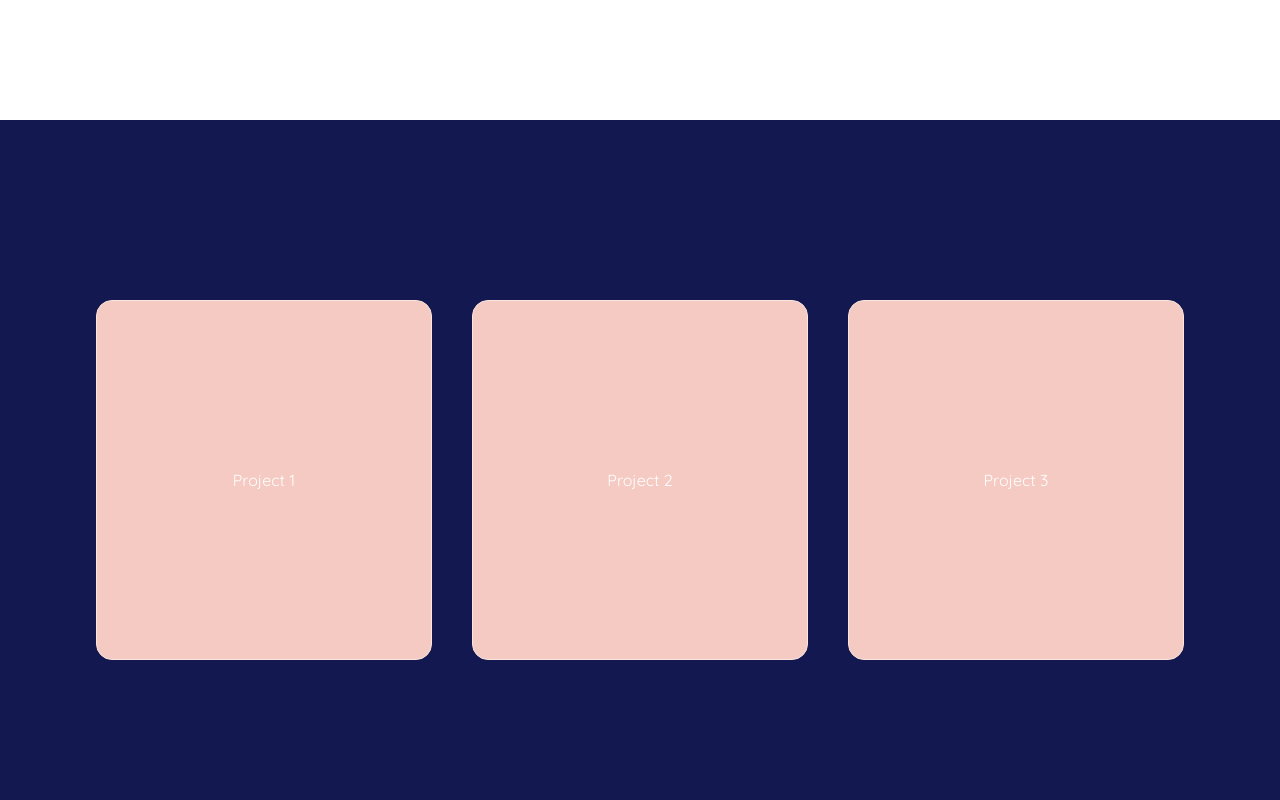
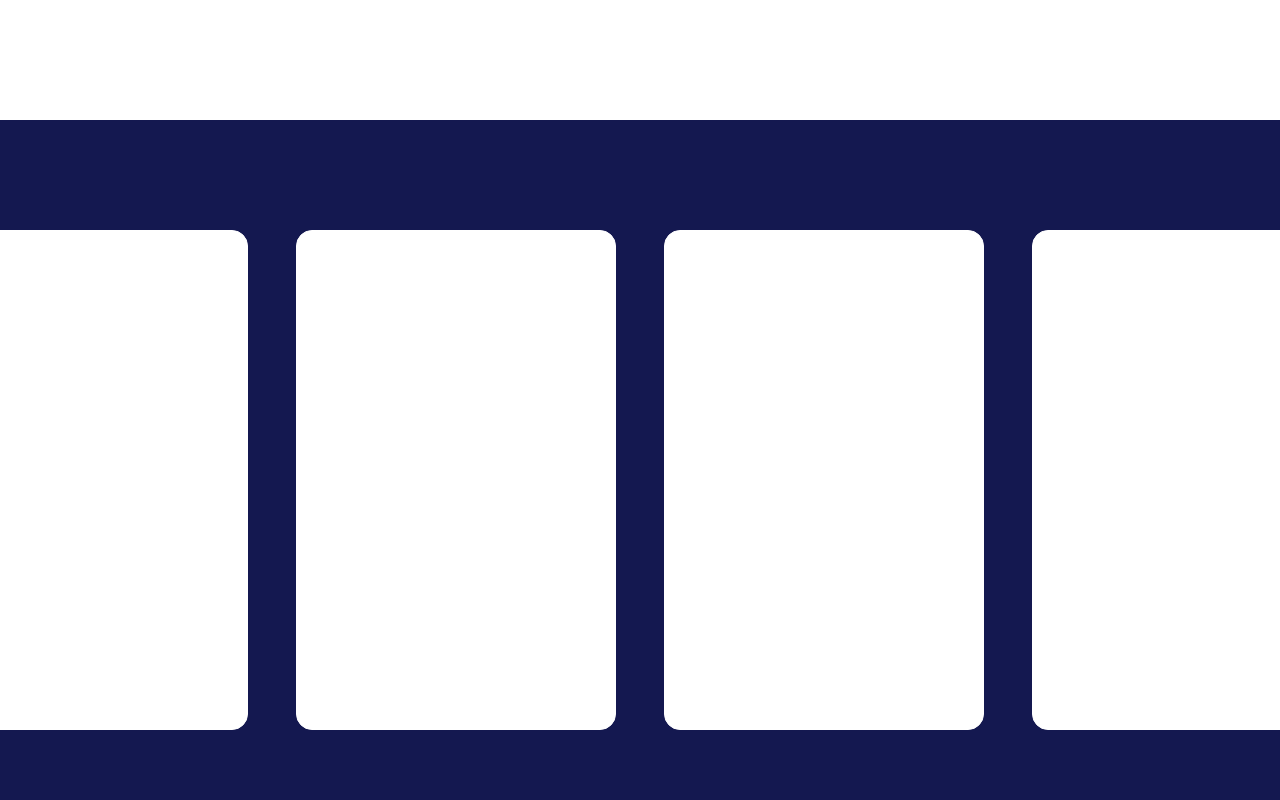
Before and after one commit to AimeeHa/Profile, a React (Vite) app in the folder react/profile/: page / in a window 1280 px wide. Shown: the part 1440-2240 px from the top of the page. Built offline with nearby package versions, Linux system fonts and the light colour scheme.

Commit message:
changed projects displays

```diff
--- a/react/profile/src/components/Projects.jsx
+++ b/react/profile/src/components/Projects.jsx
@@ -1,20 +1,32 @@
 export default function Projects() {
-  const projects = ['Project 1', 'Project 2', 'Project 3'];
+  const projects = [
+    'Project 1',
+    'Project 2',
+    'Project 3',
+    'Project 4',
+    'Project 5',
+    'Project 6',
+  ];
   return (
     <>
       <section
         id="projects"
         name="projects"
-        className="section-root grid grid-cols-1 gap-6 bg-darkblue laptop:grid-cols-3 laptop:gap-9 desktop:grid-cols-3 desktop:gap-10"
+        className="section-root overflow-x-scroll bg-darkblue" //laptop:grid-cols-3 laptop:gap-9 desktop:grid-cols-3 desktop:gap-10
       >
-        {projects.map((project, i) => (
-          <div
-            key={i}
-            className="h-[50%] flex items-center justify-center bg-beige border-solid border-[1px] border-lightbeige rounded-[16px] hover:bg-orange hover:border-orange cursor-pointer text-white"
-          >
-            {project}
-          </div>
-        ))}
+        <ul
+          name="projects-list"
+          className="min-w-min h-full section-root bg-darkblue px-0 gap-[24px] laptop:gap-[36px] desktop:gap-[48px] "
+        >
+          {projects.map((project, i) => (
+            <li
+              key={i}
+              className="h-[500px] w-[320px] flex items-center justify-center bg-white border-solid border-[1px] border-white rounded-[16px] hover:bg-orange hover:border-orange hover:translate-y-[-2px] hover:shadow-[0px_1px_12px_-2px_rgba(255,255,255,.8)] cursor-pointer text-white"
+            >
+              {project}
+            </li>
+          ))}
+        </ul>
       </section>
     </>
   );
--- a/react/profile/src/index.css
+++ b/react/profile/src/index.css
@@ -6,7 +6,7 @@
 
 @layer components {
   .section-root {
-    @apply w-full h-[calc(100vh-80px)] relative flex justify-center items-center gap-6 px-8 tablet:px-12 laptop:px-16 desktop:px-24 bg-primary;
+    @apply w-full h-max py-[24px] laptop:h-[calc(100vh-80px)] laptop:py-0 desktop:h-[calc(100vh-80px)] desktop:py-0 relative flex justify-center items-center gap-6 px-8 tablet:px-12 laptop:px-16 desktop:px-24 bg-primary;
   }
 
   .form-div {
```
